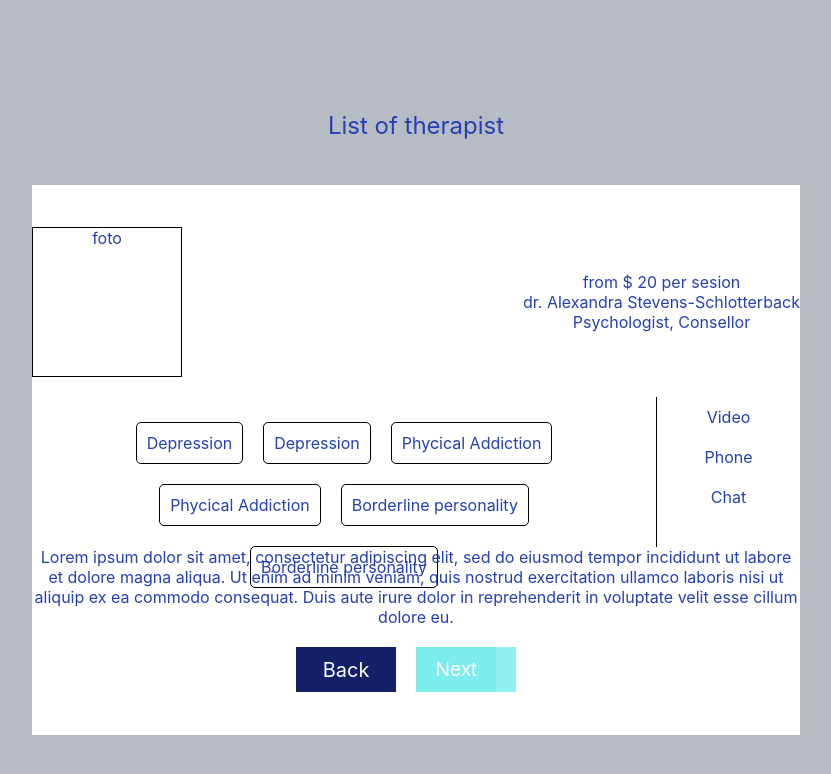
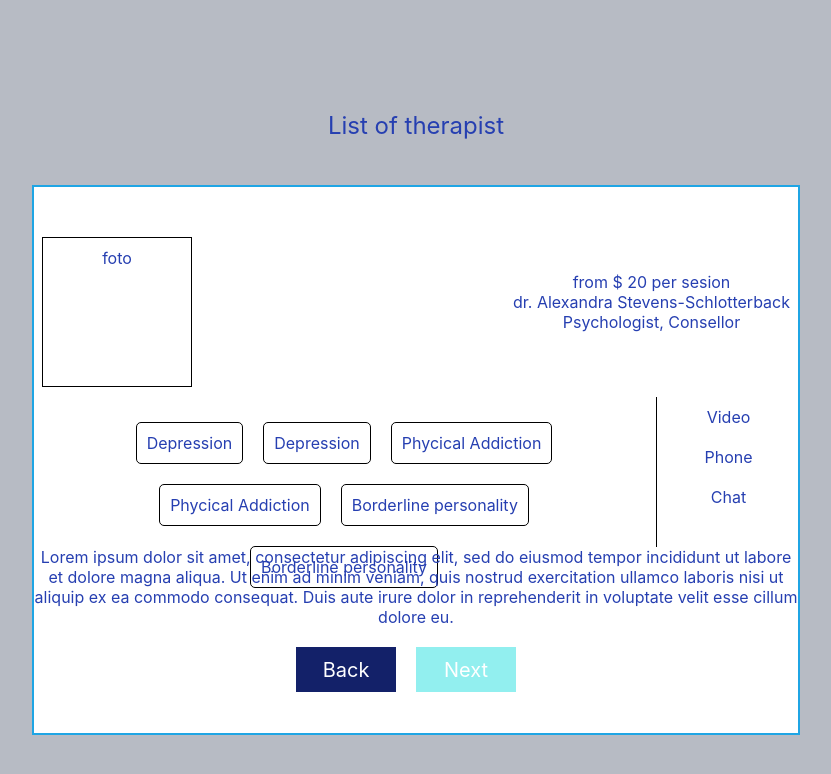
Before and after one commit to MarcinMG-web/Multi-Step-Medicine, a React (Create React App) app: page /listOfTherapist in a window 1280 px wide. Shown: the top 774 px of the page, without its empty margins (224-1055 px from the left). Built offline with nearby package versions, Linux system fonts and the light colour scheme.

Commit message:
Clean up the project

```diff
--- a/src/components/pages/Gender.js
+++ b/src/components/pages/Gender.js
@@ -33,9 +33,7 @@ const Gender = () => {
     e.preventDefault();
 
     history.push('./old');
-    dispatch(chooseGender([userSetting]));
-    console.log(userSetting);
-
+    dispatch(chooseGender(userSetting));
   };
 
   return (
--- a/src/components/pages/Issue.js
+++ b/src/components/pages/Issue.js
@@ -32,8 +32,7 @@ const Issue = () => {
   const handleSubmit = (e) => {
     e.preventDefault();
 
-    console.log(userSetting);
-    dispatch(chooseIssues([userSetting]));
+    dispatch(chooseIssues(userSetting));
 
     history.push('./language');
   };
@@ -43,7 +42,9 @@ const Issue = () => {
       <div className='containerIssue'>
         <div className='containerIssue_text'>
           What best describeswhat you are struggling with?
-        <p className='containerIssue_text-small'>Choose at last one option.</p>
+          <p className='containerIssue_text-small'>
+            Choose at last one option.
+          </p>
         </div>
         <div className='containerIssue_main'>
           <form onSubmit={handleSubmit} className='containerIssue_form'>
--- a/src/components/pages/Language.js
+++ b/src/components/pages/Language.js
@@ -8,8 +8,7 @@ const Language = () => {
   const dispatch = useDispatch();
   let history = useHistory();
 
- useSelector((state) => state.language)
-
+  useSelector((state) => state.language);
 
   const [questions, setQuestions] = useState([]);
   const [userSetting, setUserSetting] = useState([]);
@@ -33,8 +32,7 @@ const Language = () => {
   const handleSubmit = (e) => {
     e.preventDefault();
 
-    console.log(userSetting);
-    dispatch(chooseLanguage([userSetting]));
+    dispatch(chooseLanguage(userSetting));
 
     history.push('./listofTherapist');
   };
@@ -42,7 +40,8 @@ const Language = () => {
   return (
     <div>
       <div className='containerLanguage'>
-        <div className='containerLanguage_text'>Language of therapy
+        <div className='containerLanguage_text'>
+          Language of therapy
           <p className='containerLanguage_text-small'>
             Choose at least one languageor more if you need multi-lingual
             therapist
--- a/src/components/pages/ListOfTherapist.js
+++ b/src/components/pages/ListOfTherapist.js
@@ -7,42 +7,65 @@ const ListOfTherapist = () => {
       <div className='mainText'>List of therapist</div>
       <div className='containerListOfTherapist'>
         <div className='containerListOfTherapist_main'>
-
           <div className='containerListOfTherapist_box'>
             <div className='containerListOfTherapist_box-foto'>foto</div>
-            <div className='containerListOfTherapist_box-info'>from $ 20 per sesion <br />
-            dr. Alexandra Stevens-Schlotterback < br />
-            Psychologist, Consellor
+            <div className='containerListOfTherapist_box-info'>
+              from $ 20 per sesion <br />
+              dr. Alexandra Stevens-Schlotterback <br />
+              Psychologist, Consellor
             </div>
           </div>
 
-          <div className = 'containerListOfTherapist_box2'>
+          <div className='containerListOfTherapist_box2'>
             <div className='containerListOfTherapist_box2-details'>
-              <span className='containerListOfTherapist_box2-details-option'>Depression</span>
-              <span className='containerListOfTherapist_box2-details-option'>Depression</span>
-              <span className='containerListOfTherapist_box2-details-option'>Phycical Addiction</span>
-              <span className='containerListOfTherapist_box2-details-option'>Phycical Addiction</span>
-              <span className='containerListOfTherapist_box2-details-option'>Borderline personality</span>
-              <span className='containerListOfTherapist_box2-details-option'>Borderline personality</span>
+              <span className='containerListOfTherapist_box2-details-option'>
+                Depression
+              </span>
+              <span className='containerListOfTherapist_box2-details-option'>
+                Depression
+              </span>
+              <span className='containerListOfTherapist_box2-details-option'>
+                Phycical Addiction
+              </span>
+              <span className='containerListOfTherapist_box2-details-option'>
+                Phycical Addiction
+              </span>
+              <span className='containerListOfTherapist_box2-details-option'>
+                Borderline personality
+              </span>
+              <span className='containerListOfTherapist_box2-details-option'>
+                Borderline personality
+              </span>
             </div>
             <div className='containerListOfTherapist_box2-capabilities'>
-              <span className='containerListOfTherapist_box2-capabilities-text'>Video</span>
-              <span className='containerListOfTherapist_box2-capabilities-text'>Phone</span>
-              <span className='containerListOfTherapist_box2-capabilities-text'>Chat</span>
+              <span className='containerListOfTherapist_box2-capabilities-text'>
+                Video
+              </span>
+              <span className='containerListOfTherapist_box2-capabilities-text'>
+                Phone
+              </span>
+              <span className='containerListOfTherapist_box2-capabilities-text'>
+                Chat
+              </span>
             </div>
           </div>
 
-          <div className='containerListOfTherapist_text'>Lorem ipsum dolor sit amet, consectetur adipiscing elit, sed do eiusmod tempor incididunt ut labore et dolore magna aliqua. Ut enim ad minim veniam, quis nostrud exercitation ullamco laboris nisi ut aliquip ex ea commodo consequat. Duis aute irure dolor in reprehenderit in voluptate velit esse cillum dolore eu.</div>
+          <div className='containerListOfTherapist_text'>
+            Lorem ipsum dolor sit amet, consectetur adipiscing elit, sed do
+            eiusmod tempor incididunt ut labore et dolore magna aliqua. Ut enim
+            ad minim veniam, quis nostrud exercitation ullamco laboris nisi ut
+            aliquip ex ea commodo consequat. Duis aute irure dolor in
+            reprehenderit in voluptate velit esse cillum dolore eu.
+          </div>
 
           <div className='containerListOfTherapist_buttons'>
             <Link type='submit' className='btn_back' to='./language'>
               Back
             </Link>
-            <button type='submit' type='submit' className='btn_next'>
-              <Link type='submit' className='btn_next' to='./succes'>
-                Next
-              </Link>
-            </button>
+
+            <Link type='submit' className='btn_next' to='./succes'>
+              Next
+            </Link>
           </div>
         </div>
       </div>
--- a/src/components/pages/Old.js
+++ b/src/components/pages/Old.js
@@ -32,8 +32,7 @@ const Old = () => {
   const handleSubmit = (e) => {
     e.preventDefault();
 
-    console.log(userSetting);
-    dispatch(chooseOld([userSetting]));
+    dispatch(chooseOld(userSetting));
 
     history.push('./issue');
   };
--- a/src/components/pages/Succes.js
+++ b/src/components/pages/Succes.js
@@ -1,18 +1,12 @@
-import React, { useEffect, useState } from 'react';
+import React from 'react';
 import { useSelector } from 'react-redux';
-import { Link } from 'react-router-dom';
 
 const Succes = () => {
   const state = useSelector((state) => state);
 
-  const result = state;
-  console.log(result);
-
   return (
     <div>
       <pre>{JSON.stringify(state, null, 3)}</pre>
-
-      <Link  className='btn_back' to='./'>Start</Link>
     </div>
   );
 };
--- a/src/components/pages/Therapy.js
+++ b/src/components/pages/Therapy.js
@@ -32,8 +32,7 @@ const Therapy = () => {
   const handleSubmit = (e) => {
     e.preventDefault();
 
-    console.log(userSetting);
-    dispatch(chooseTherapy([userSetting]));
+    dispatch(chooseTherapy(userSetting));
 
     history.push('./gender');
   };
--- a/src/css/ListOfTherapist.css
+++ b/src/css/ListOfTherapist.css
@@ -15,9 +15,9 @@
   align-items: center;
   text-align: center;
   background-color: #fff;
+  border: 2px solid #1fa5e4;
   font-size: 16px;
   margin: 0;
-  padding: 20px;
 }
 .containerListOfTherapist_box {
   width: 60vw;
@@ -30,12 +30,15 @@
   border: 1px solid black;
   width: 150px;
   height: 150px;
+  padding: 10px;
+  margin: 10px;
 }
 .containerListOfTherapist_box-info {
   display: flex;
   flex-direction: column;
   align-items: center;
   justify-content: center;
+  margin: 10px;
 }
 .containerListOfTherapist_box2 {
   width: 60vw;
--- a/src/scss/ListOfTherapist.scss
+++ b/src/scss/ListOfTherapist.scss
@@ -17,6 +17,7 @@
   align-items: center;
   text-align: center;
   background-color: $background-color-container;
+  border: 2px solid $border-color;
 
   font-size: 16px;
   margin: 0;
@@ -33,12 +34,15 @@
       border: 1px solid black;
       width: 150px;
       height: 150px;
+      padding: 10px;
+      margin: 10px;
     }
     &-info {
       display: flex;
       flex-direction: column;
       align-items: center;
       justify-content: center;
+      margin: 10px;
     }
   }
 
```
Also changed, not shown: src/components/services/ApiService.js (line endings or trailing spaces).
